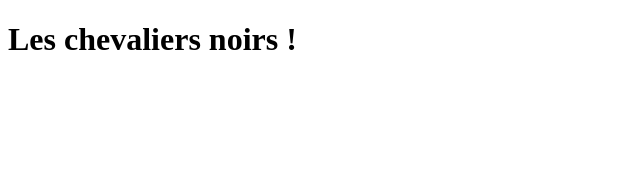
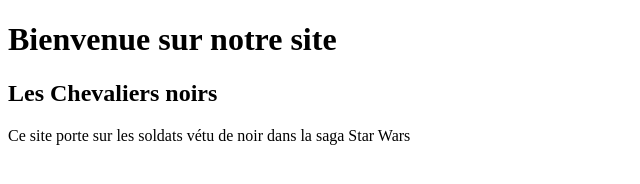
Before and after one commit to Amkeos02134/lab-git-mastering-discover, a plain HTML site: page index.html in a window 1280 px wide. Shown: the whole page, without its empty margins (0-640 px from the left). Drawn offline with Linux system fonts and the light colour scheme.

Commit message:
Update of the website text.

```diff
--- a/index.html
+++ b/index.html
@@ -6,6 +6,8 @@
     <title>Document</title>
 </head>
 <body>
-    <h1>Les chevaliers noirs !</h1>
+    <h1>Bienvenue sur notre site </h1>
+    <h2> Les Chevaliers noirs</h2>
+    <p>Ce site porte sur les soldats vétu de noir dans la saga Star Wars </p>
 </body>
 </html>
```
